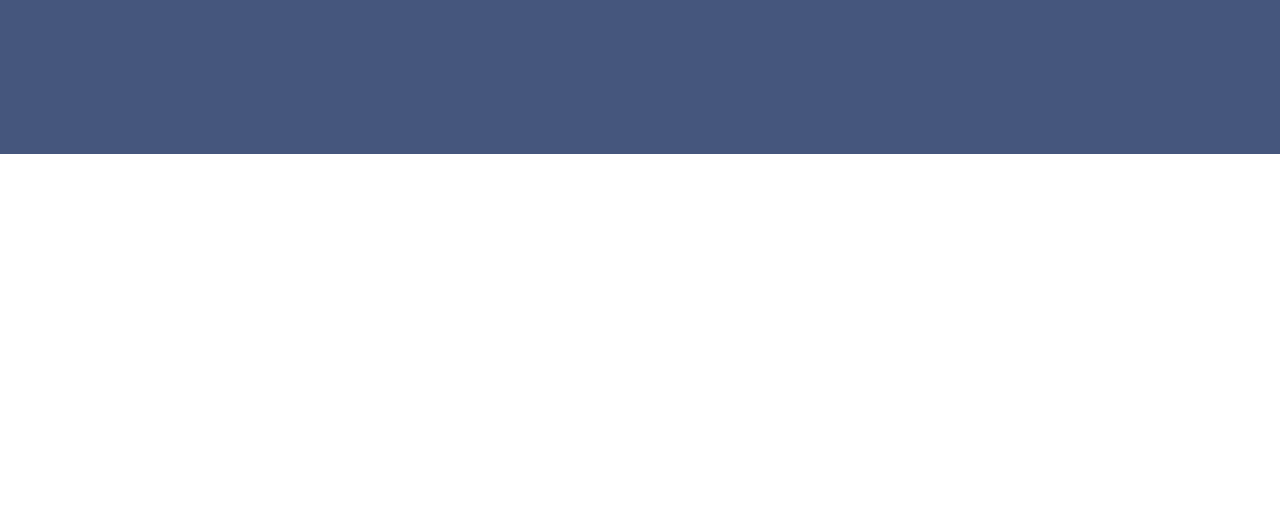
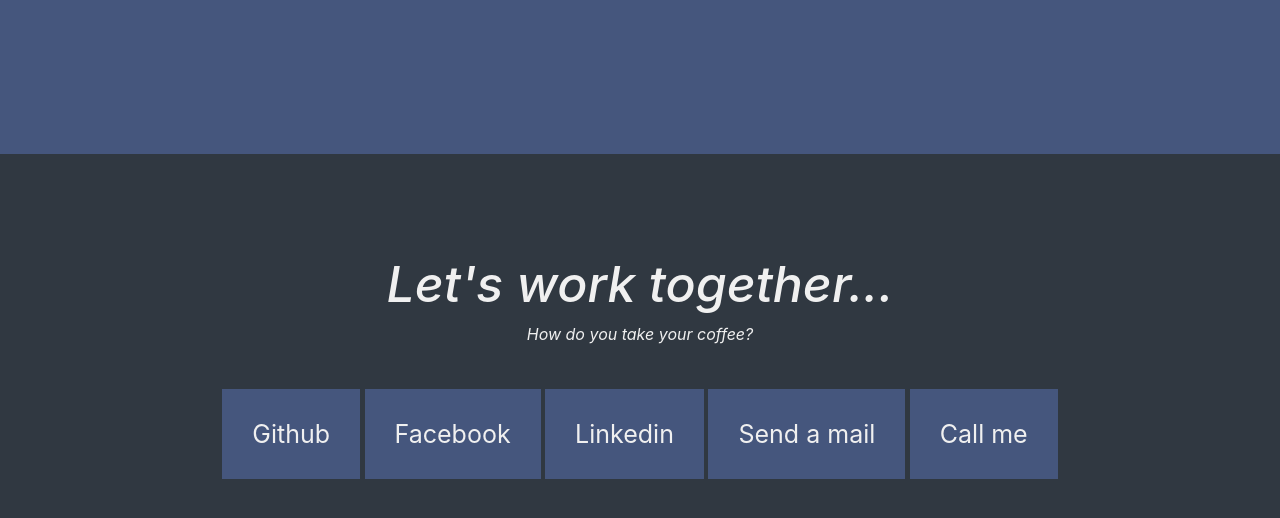
Before and after one commit to omar25ahmed/microverse_portofolio, a plain HTML site: page index.html in a window 1280 px wide. Shown: the part 1970-2488 px from the top of the page. Before the commit the page ends 2124 px from the top, so only its background shows below. Drawn offline with nearby package versions, Linux system fonts and the light colour scheme.

Commit message:
add footer

```diff
--- a/css/style.css
+++ b/css/style.css
@@ -35,3 +35,31 @@
   padding-bottom: 10rem;
   background-color: #45567d;
 }
+
+.footer-links {
+  margin-top: 70px;
+}
+
+.profile-link {
+  padding: 30px;
+  color: #f0f0f0;
+  text-decoration: none;
+  font-size: 25px;
+  background-color: #45567d;
+}
+
+footer{
+  background-color: #303841;
+  color: #f0f0f0;
+  text-align: center;
+  padding: 100px;
+}
+
+footer > h2 {
+  font-style: italic;
+  font-size: 50px;
+}
+
+footer > p {
+  font-style: italic;
+}
--- a/index.html
+++ b/index.html
@@ -87,6 +87,18 @@
         </div>
 
       </section>
+
+      <footer>
+        <h2>Let's work together...</h2>
+        <p>How do you take your coffee?</p>
+        <div class='footer-links'>
+          <a href="https://github.com" class="profile-link">Github</a>
+          <a href="https://facebook.com" class="profile-link">Facebook</a>
+          <a href="https://linkedin.com" class="profile-link">Linkedin</a>
+          <a href="https://github.com" class="profile-link">Send a mail</a>
+          <a href="https://github.com" class="profile-link">Call me</a>
+        </div>
+      </footer>
     </div>
     <!--
 
```
